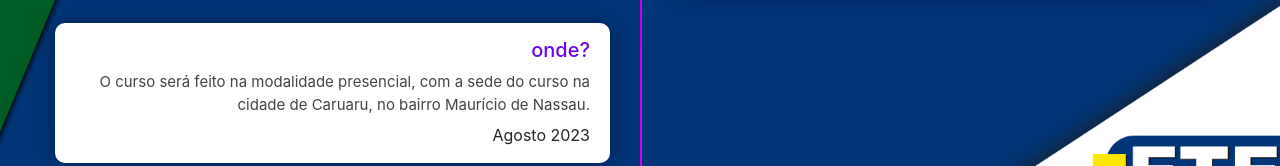
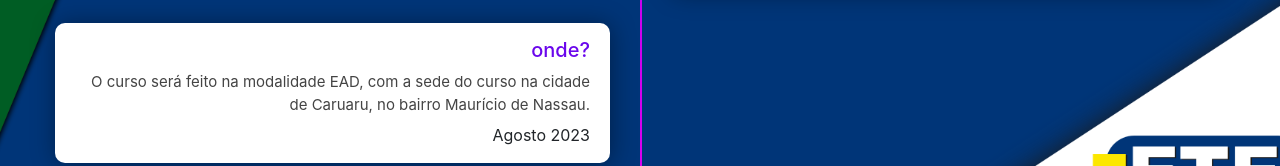
Before and after one commit to Istrupiciu/Maratona-tech, a website: page planos/Esdras.html in a window 1280 px wide. Shown: the part 1297-1463 px from the top of the page. Drawn offline with Linux system fonts and the light colour scheme.

Commit message:
Update Esdras.html

```diff
--- a/planos/Esdras.html
+++ b/planos/Esdras.html
@@ -84,7 +84,7 @@
           <li>
             <h3 class="title">onde?</h3>
             <p>
-              O curso será feito na modalidade presencial,
+              O curso será feito na modalidade EAD,
               com a sede do curso na cidade de Caruaru,
               no bairro Maurício de Nassau.
             </p>
```
